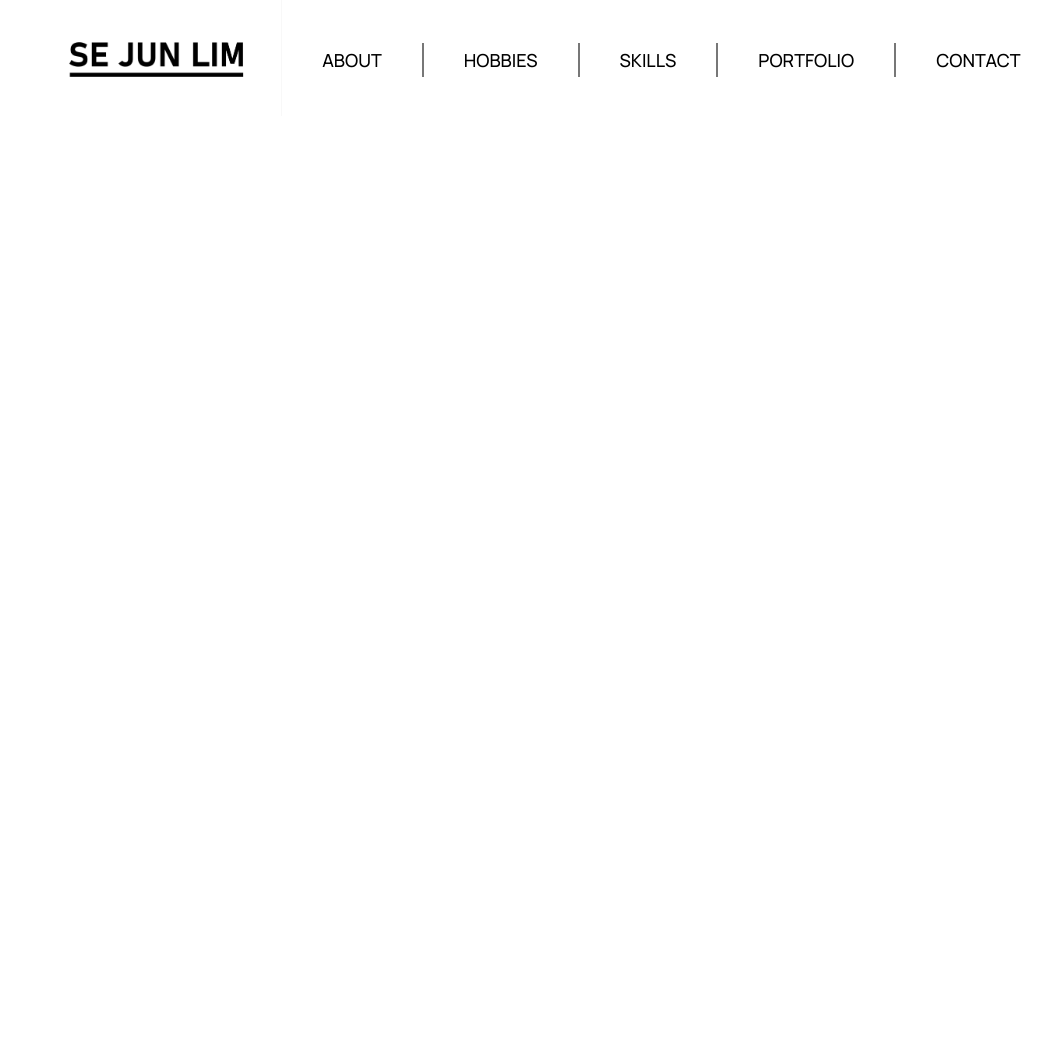
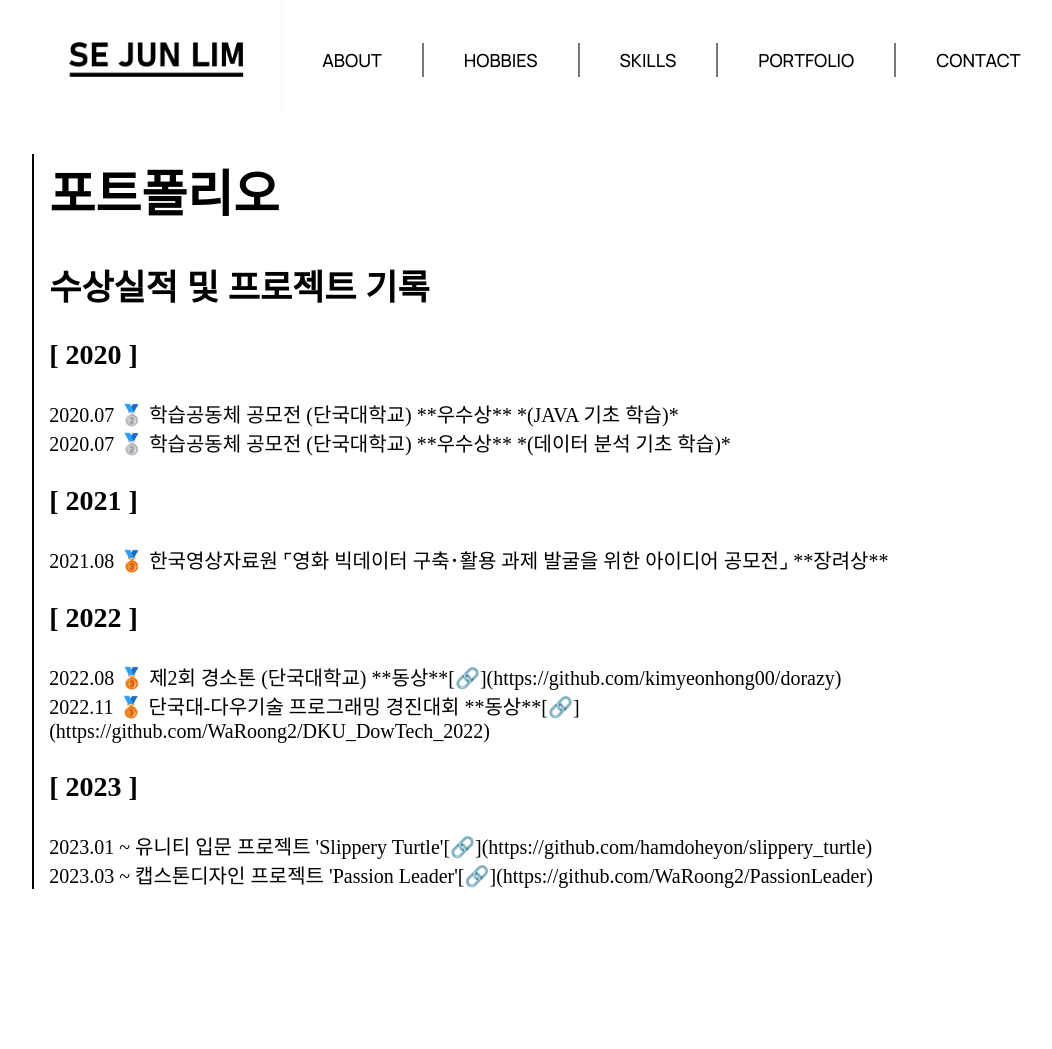
Before and after one commit to lsj1137/Mid-Term-Project, a plain HTML site: page html/portfolio.html in a window 1280 px wide. Shown: the whole page, without its empty margins (147-1199 px from the left). Before the commit the page ends 800 px from the top, so only its background shows below. Drawn offline with Linux system fonts and the light colour scheme; a web font is replaced by a local one.

Commit message:
10th commit

```diff
--- a/css/hobbies.css
+++ b/css/hobbies.css
@@ -1,7 +1,3 @@
-h2 {
-    font-size: 35px;
-}
-
 p {
     font-size: 20px;
 }
@@ -9,6 +5,7 @@ p {
 main div {
     font-size: 18px;
 }
+
 .concert_img img{
     width: 33%;
 }
--- a/css/sub.css
+++ b/css/sub.css
@@ -15,3 +15,11 @@ main {
 h1 {
     font-size: 50px;
 }
+
+h2 {
+    font-size: 35px;
+}
+
+h3 {
+    font-size: 28px;
+}
--- a/html/portfolio.html
+++ b/html/portfolio.html
@@ -6,6 +6,15 @@
 	<meta name="viewport" content="width=device-width, initial-scale=1.0">
 	<!-- CSS 링크 -->
 	<link href="../css/main.css" rel="stylesheet">
+	<link href="../css/sub.css" rel="stylesheet">
+	<style>
+		main div {
+			font-size: 20px;
+		}
+		a {
+			text-decoration: none;
+		}
+	</style>
 	<link rel="preconnect" href="https://fonts.googleapis.com">
 	<link rel="preconnect" href="https://fonts.gstatic.com" crossorigin>
 	<link href="https://fonts.googleapis.com/css2?family=Manrope:wght@500&display=swap" rel="stylesheet">
@@ -27,7 +36,27 @@
 		</nav>
 	</header>
 	<main>
-		<!-- 본문 내용 -->
+		<h1>포트폴리오</h1>
+		<h2>수상실적 및 프로젝트 기록</h2>
+		<h3>[ 2020 ]</h3>
+		<div class="content">
+			2020.07 🥈 학습공동체 공모전 (단국대학교) **우수상** *(JAVA 기초 학습)* <br>
+			2020.07 🥈 학습공동체 공모전 (단국대학교) **우수상** *(데이터 분석 기초 학습)* <br>
+		</div>
+		<h3>[ 2021 ]</h3>
+		<div class="content">
+			2021.08 🥉 한국영상자료원 ⌜영화 빅데이터 구축･활용 과제 발굴을 위한 아이디어 공모전⌟ **장려상**
+		</div>
+		<h3>[ 2022 ]</h3>
+		<div class="content">
+			2022.08 🥉 제2회 경소톤 (단국대학교) **동상**[<a href="https://github.com/kimyeonhong00/dorazy">🔗</a>](https://github.com/kimyeonhong00/dorazy) <br>
+			2022.11 🥉 단국대-다우기술 프로그래밍 경진대회 **동상**[<a href="https://github.com/WaRoong2/DKU_DowTech_2022">🔗</a>](https://github.com/WaRoong2/DKU_DowTech_2022)
+		</div>
+		<h3>[ 2023 ]</h3>
+		<div class="content">
+			2023.01 ~ 유니티 입문 프로젝트 'Slippery Turtle'[<a href="https://github.com/hamdoheyon/slippery_turtle">🔗</a>](https://github.com/hamdoheyon/slippery_turtle) <br>
+			2023.03 ~ 캡스톤디자인 프로젝트 'Passion Leader'[<a href="https://github.com/WaRoong2/PassionLeader">🔗</a>](https://github.com/WaRoong2/PassionLeader)
+		</div>
 	</main>
 	<footer>
 		<!-- 하단바, 저작권 정보 등 -->
```
Also changed, not shown: html/skills.html (+19 -1 lines).
